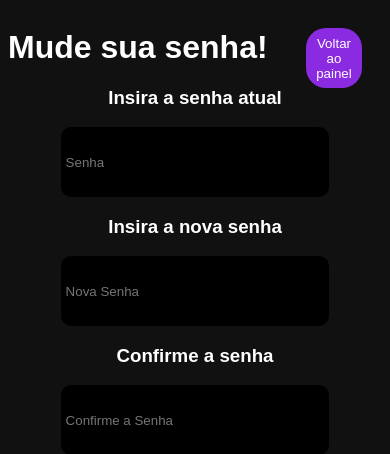
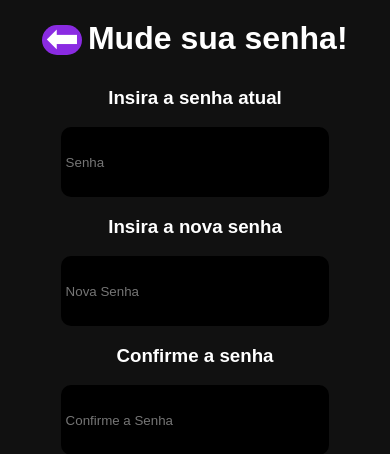
Before and after one commit to lipes40/LoginServer, a PHP site: page /muda_senha.php in a window 390 px wide. Shown: the top 454 px of the page. Run offline with PHP 8.4, Linux system fonts and the light colour scheme.

Commit message:
fix portatil problems

```diff
--- a/deletar_conta.php
+++ b/deletar_conta.php
@@ -60,6 +60,7 @@
         header{
             margin-top: 50px;
             display: flex;
+            text-align: center;
             flex-direction: column;
             align-items: center;
         }
--- a/muda_senha.php
+++ b/muda_senha.php
@@ -60,15 +60,22 @@
             background-color: #111111;
         }
 
+        a{
+            margin: 0;
+            padding: 0;
+        }
+
         header{
             display: flex;
             justify-content: center;
             max-height: 60px;
             position: relative;
+            align-items: center;
         }
 
         h1{
             color: white;
+            text-align: right;
             font-family: Arial, Helvetica, sans-serif;
         }
 
@@ -127,14 +134,15 @@
             font-family: Arial, Helvetica, sans-serif;
             display: flex;
             position: absolute;
-            margin-top: 20px;
-            right: 20px;
+            left: 20px;
             align-items: center;
+            align-self: center;
             justify-content: center;
             background-color: #8A2BE2;
             color: white;
             border: none;
             width: 15%;
+            min-width: 40px;
             height: 30px;
             cursor: pointer;
             border-radius: 20px;
@@ -158,10 +166,6 @@
         }
 
         @media (max-width: 600px) {
-            header{
-                justify-content: space-between;
-            }
-
             input{
                 width: 70%;
             }
@@ -171,7 +175,21 @@
             }
 
             .button-log{
-                height: 100%;
+                align-items: center;
+                justify-content: center;
+                display: inline-flex;
+                left: 0;
+                margin-top: 5px;
+                position: relative;
+                max-height: 3%;
+                width: 20%;
+                padding-bottom: 5px;
+            }
+        }
+
+        @media (max-width: 350px) {
+            h1{
+                font-size: 150%;
             }
         }
 
@@ -179,10 +197,10 @@
 </head>
 <body>
     <header>
+        <a href="painel.php">
+        <button id="voltar" class="button-log">Voltar ao painel</button>
+        </a>
         <h1>Mude sua senha!</h1>
-        <a href="painel.php">
-        <button class="button-log">Voltar ao painel</button>
-        </a>
     </header>
 
         <form action="" method="POST">
@@ -203,8 +221,16 @@
 
 </body>
 <script>
-    const senha = document.getElementById("senha")
-    const newSenha = document.getElementById("newSenha")
-    const reSenha = document.getElementById("reSenha")
+    const voltar = document.getElementById("voltar")
+
+    if (window.innerWidth <= 600) {
+        voltar.innerText = "⬅";
+        voltar.style.fontSize = '250%'
+    }
+
+    else{
+        voltar.innerText = "Voltar ao painel";
+    }
+
 </script>
 </html>
```
Also changed, not shown: painel.php (+20 -0 lines).
